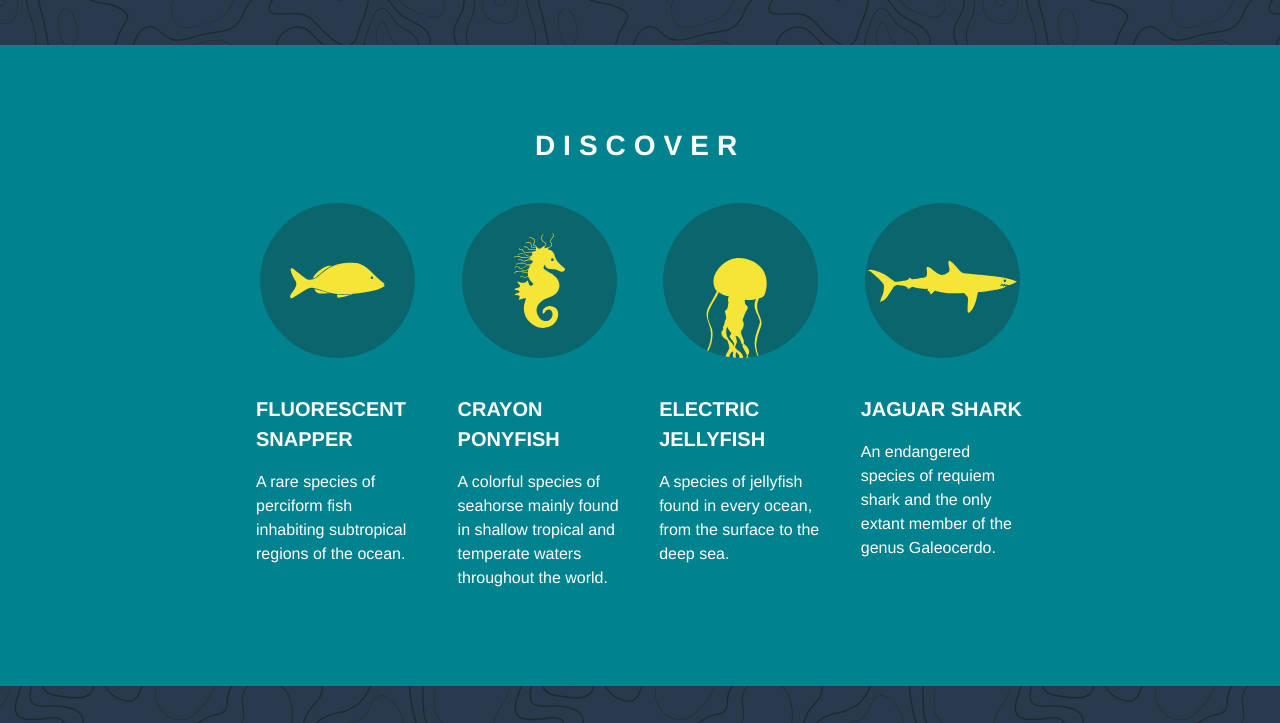
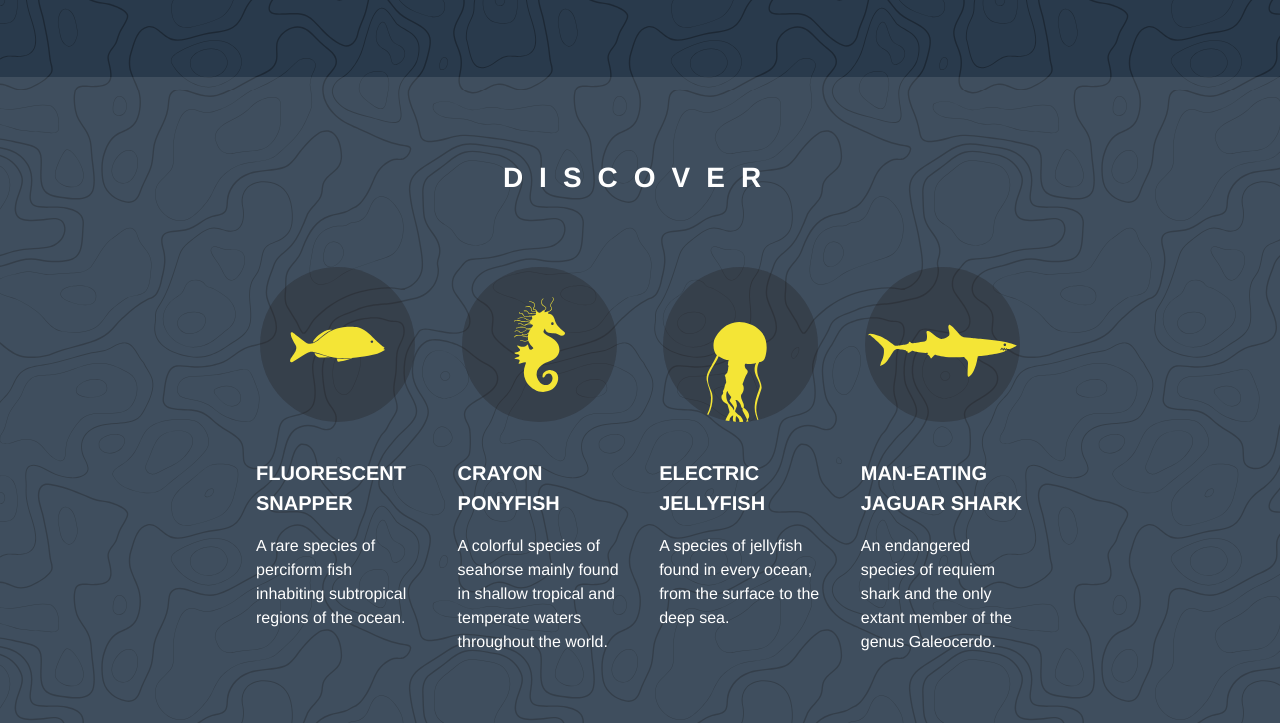
Before and after one commit to amacduff/css-crash-course, a plain HTML site: page index.html in a window 1280 px wide. Shown: the part 997-1720 px from the top of the page. Drawn offline with Linux system fonts and the light colour scheme.

Commit message:
Edit hero background

```diff
--- a/css/style.css
+++ b/css/style.css
@@ -45,8 +45,8 @@ h1 {
 
 h2 {
 	font-size: 1.75rem;
-	letter-spacing: 0.5rem;
-	margin-bottom: 2rem;
+	letter-spacing: 1rem;
+	margin-bottom: 4rem;
 }
 
 h3 {
@@ -114,7 +114,7 @@ section {
 /* Hero */
 
 #hero {
-	background-color: #00BCD4;
+	background-color: rgba(0, 188, 212, 0.5);
 }
 
 #hero span {
@@ -126,7 +126,7 @@ section {
 /* Discover */
 
 #discover {
-	background-color: #00838F;
+	background-color: rgba(255, 255, 255, 0.1);
 }
 
 #discover img {
--- a/index.html
+++ b/index.html
@@ -107,7 +107,7 @@
 
                         <img src="img/jaguar-shark.svg">
 
-                        <h3>Jaguar Shark</h3>
+                        <h3>Man-Eating Jaguar Shark</h3>
 
                         <p>An endangered species of requiem shark and the only extant member of the genus Galeocerdo.</p>
 
```
